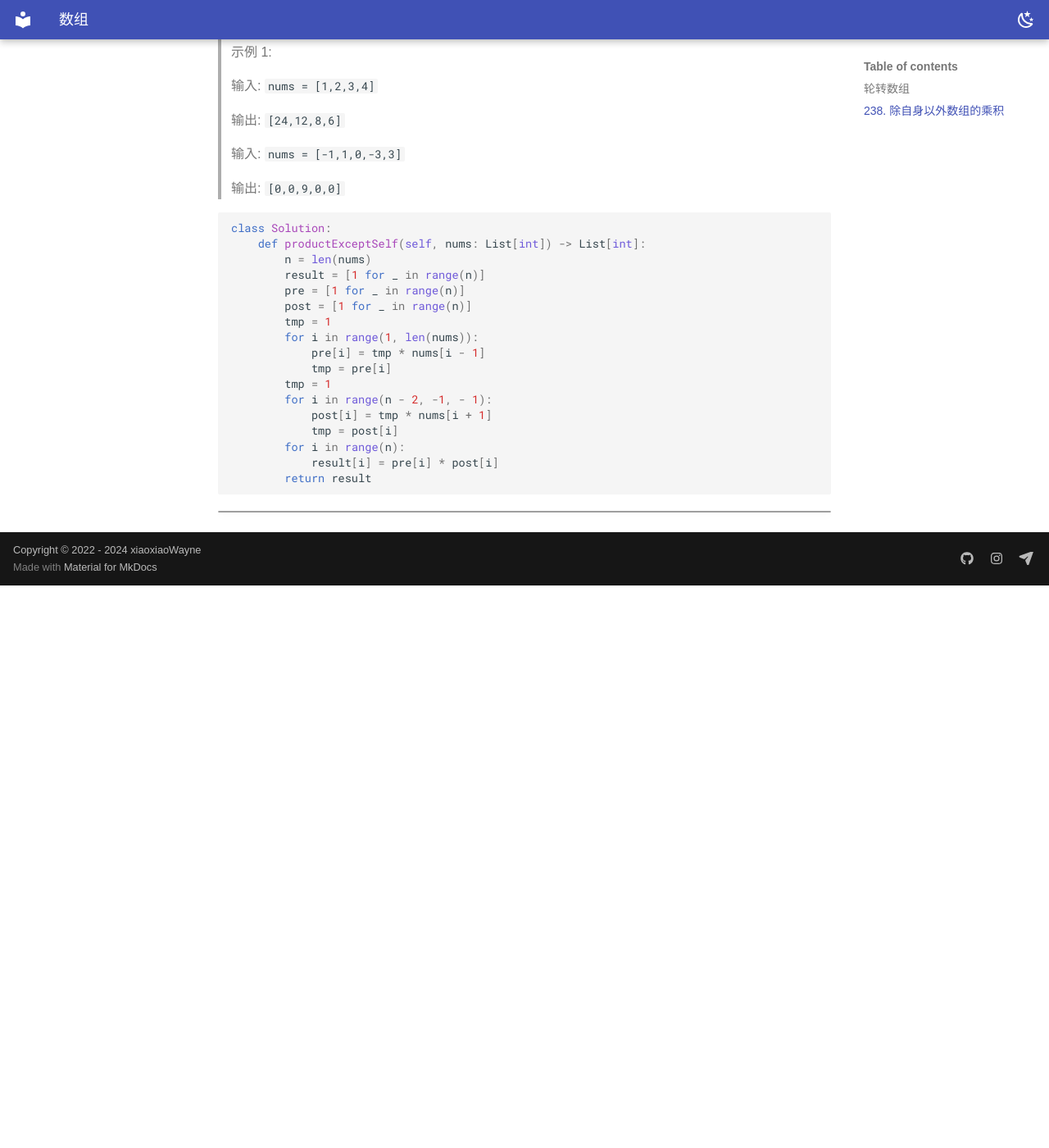
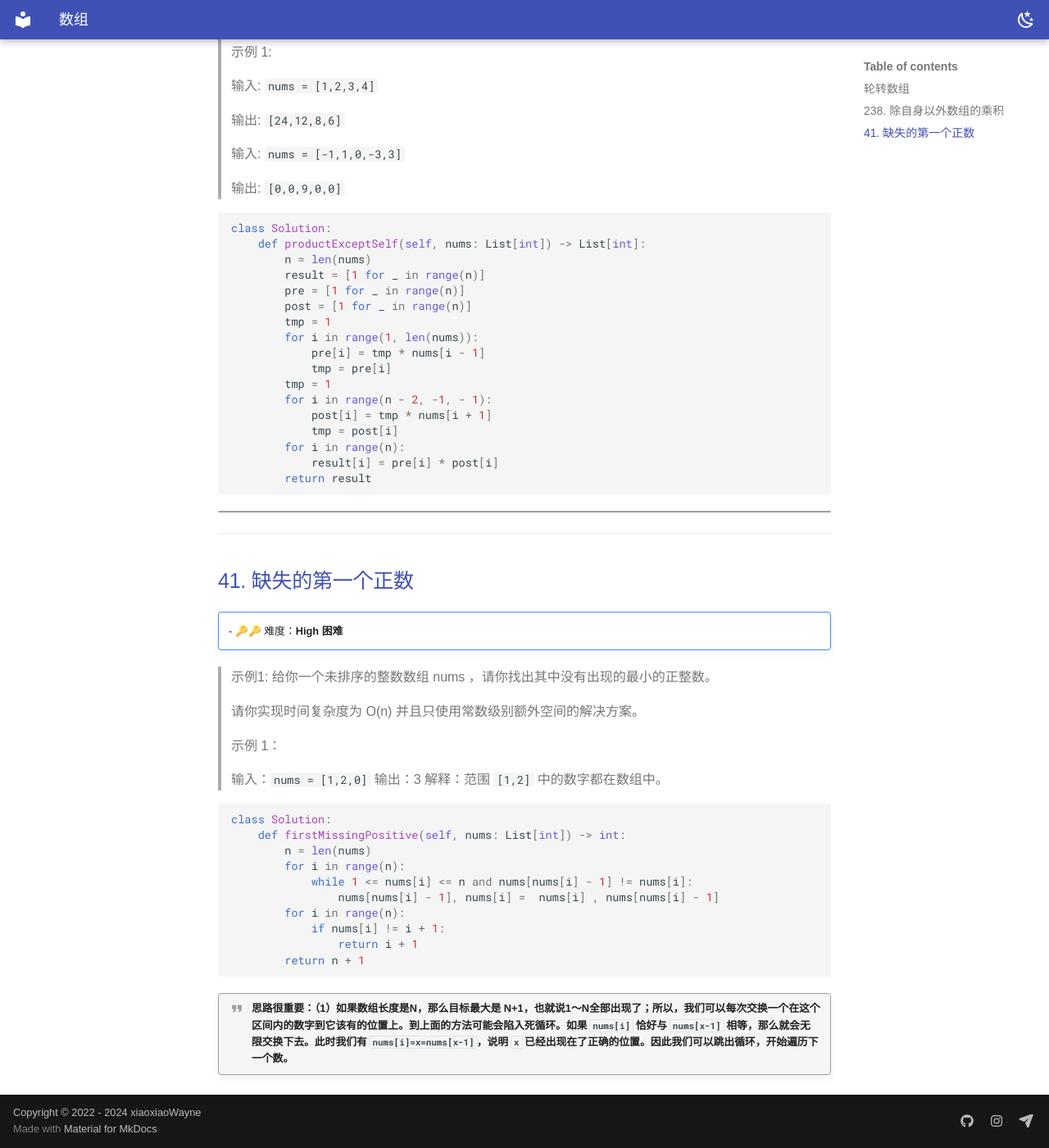
Before and after one commit to SmilingWayne/LeetCode, an MkDocs documentation site: the page built from docs/Hot100/Array.md, in a window 1280 px wide and 1400 px high, scrolled down 1543 px. Shown: the whole window at 82% size. Built offline with MkDocs 1.6.1 and Material for MkDocs 9.7.7, drawn with Linux system fonts in a browser that asks for light colours; comment, search, counter and statistics services are not loaded; a style sheet for code colours, icons or effects is not loaded; before the commit the page ends 2257 px from its top, so only the background shows below that.

Commit message:
Add code

````diff
--- a/docs/Hot100/Array.md
+++ b/docs/Hot100/Array.md
@@ -125,3 +125,50 @@ class Solution:
 ```
 
 !!! quote ""
+
+----
+
+## [41. 缺失的第一个正数](https://leetcode.cn/problems/first-missing-positive/description/?envType=study-plan-v2&envId=top-100-liked)
+
+<!-- 所有文件名必须是该题目的英文名 -->
+
+!!! note ""
+    <!-- 这里记载考察的数据结构、算法等 -->
+    - 🔑🔑 难度：<span style = "color:crisma; font-weight:bold">High 困难</span>
+
+<!-- <span style = "color:gold; font-weight:bold">Medium 中等 </span> 中等 -->
+<!-- <span style = "color:crisma; font-weight:bold">High 困难</span> 困难 -->
+<!-- <span style = "color:Green; font-weight:bold">Easy 简单</span> 简单 -->
+
+<!-- 题目简介 -->
+
+
+> 示例1:
+> 给你一个未排序的整数数组 nums ，请你找出其中没有出现的最小的正整数。
+
+> 请你实现时间复杂度为 O(n) 并且只使用常数级别额外空间的解决方案。
+
+
+> 示例 1：
+>
+> 输入：`nums = [1,2,0]`
+> 输出：3
+> 解释：范围 `[1,2]` 中的数字都在数组中。
+
+>
+
+
+```python
+class Solution:
+    def firstMissingPositive(self, nums: List[int]) -> int:
+        n = len(nums)
+        for i in range(n):
+            while 1 <= nums[i] <= n and nums[nums[i] - 1] != nums[i]:
+                nums[nums[i] - 1], nums[i] =  nums[i] , nums[nums[i] - 1]
+        for i in range(n):
+            if nums[i] != i + 1:
+                return i + 1
+        return n + 1
+```
+
+!!! quote "思路很重要：（1）如果数组长度是N，那么目标最大是 N+1，也就说1～N全部出现了；所以，我们可以每次交换一个在这个区间内的数字到它该有的位置上。到上面的方法可能会陷入死循环。如果 `nums[i]` 恰好与 `nums[x−1]` 相等，那么就会无限交换下去。此时我们有 `nums[i]=x=nums[x−1]`，说明 `x` 已经出现在了正确的位置。因此我们可以跳出循环，开始遍历下一个数。"
````
Also changed, not shown: docs/index.md (+5 -0 lines).
